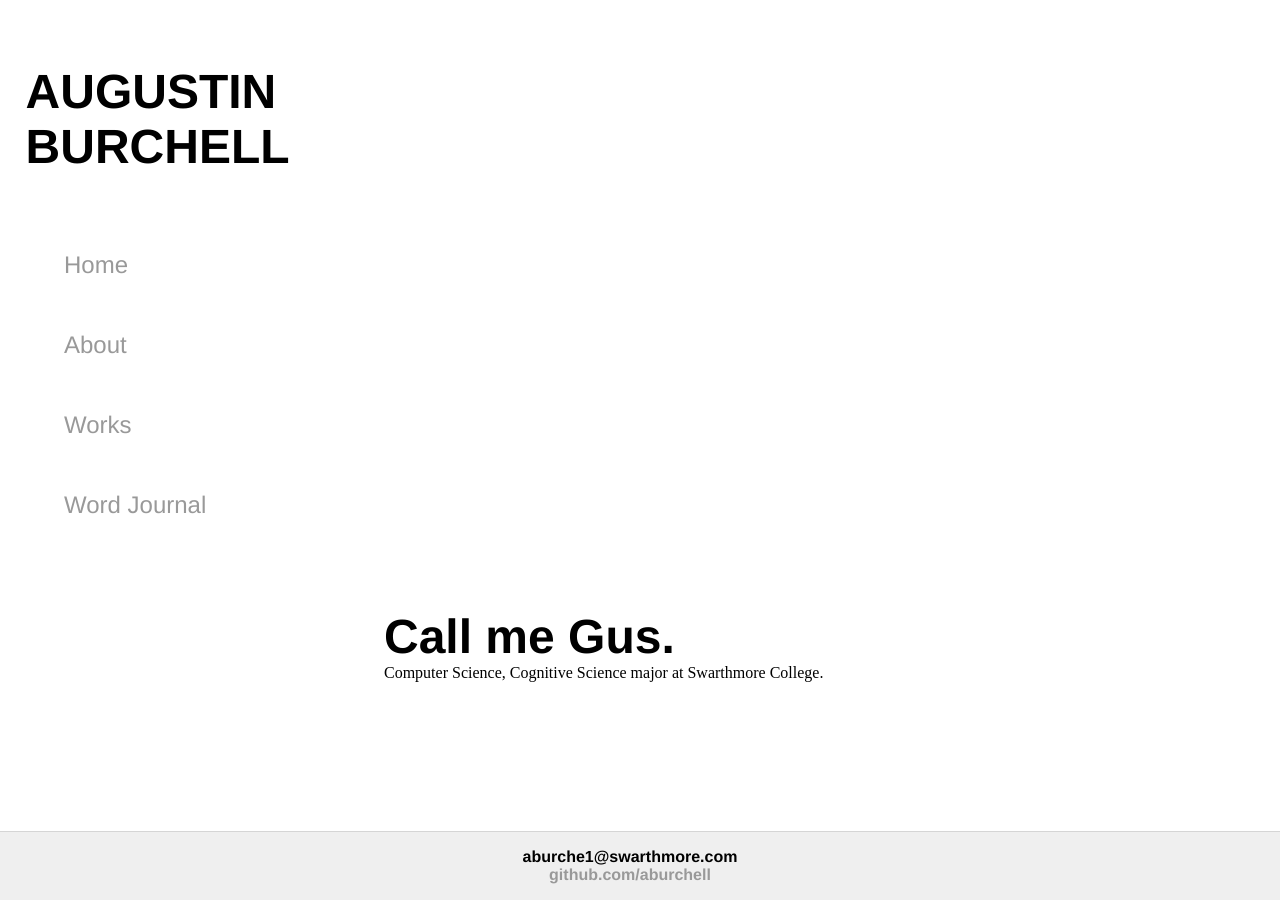
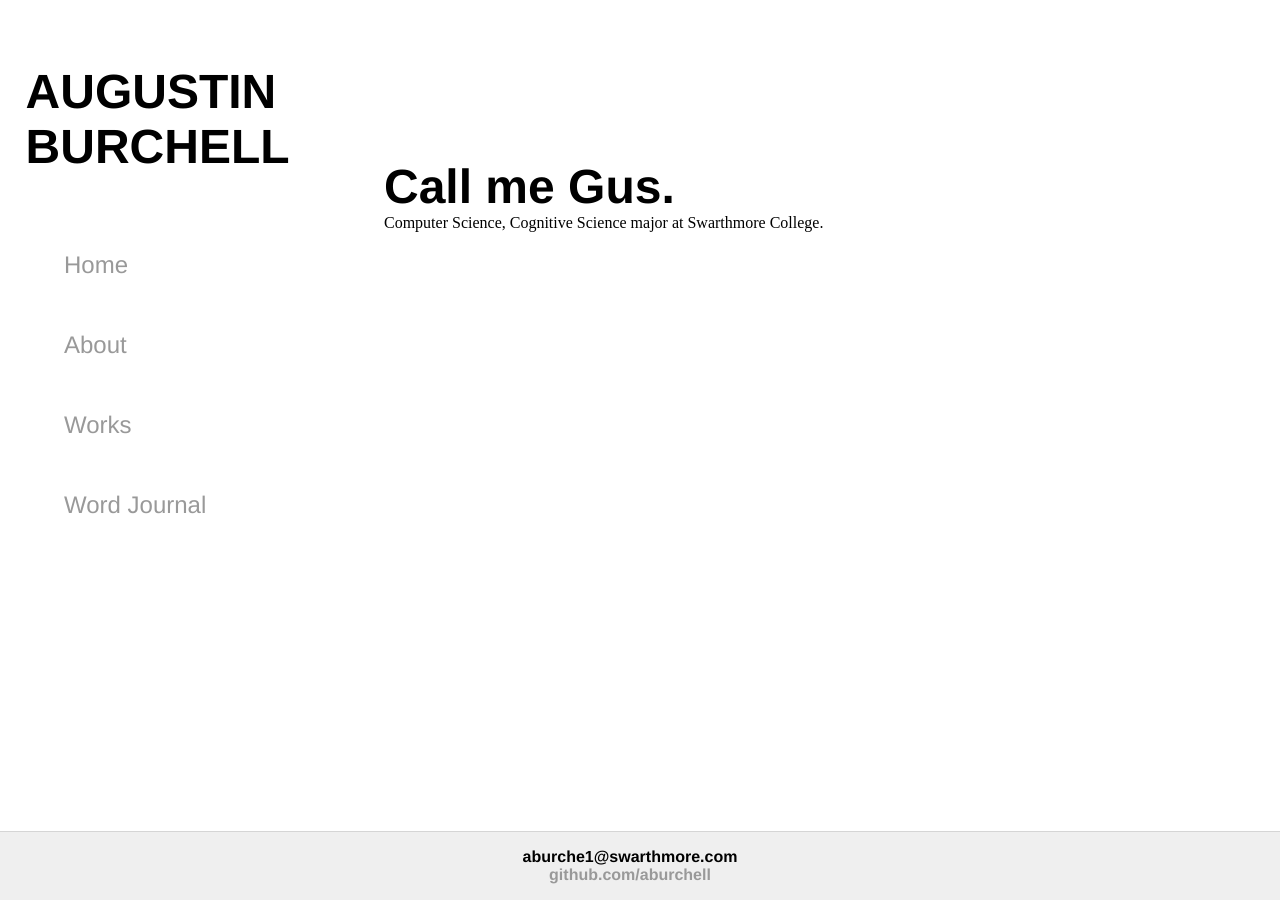
Before and after one commit to aburchell/aburchell.github.io, a Jekyll site: the page built from about/index.html, in a window 1280 px wide. Built offline with Jekyll 4.4.1, drawn with Linux system fonts in a browser that asks for light colours.

Commit message:
Update main.css

```diff
--- a/css/main.css
+++ b/css/main.css
@@ -8,7 +8,7 @@ body {
     max-height: 80%;
     overflow: auto;
     position: fixed;
-    top: 25%;
+    top: -25%;
 }
 footer ul {
     font-family:'Helvetica', 'Arial', 'Sans-Serif';
```
